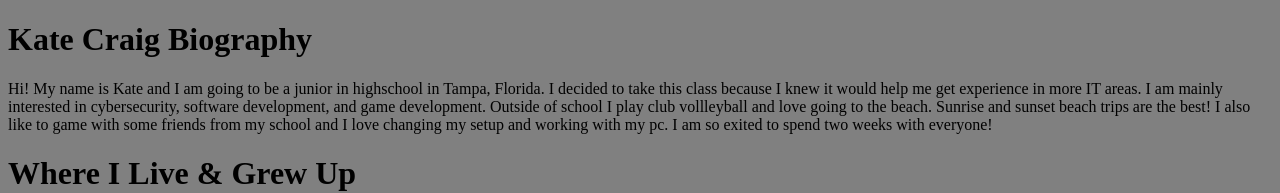
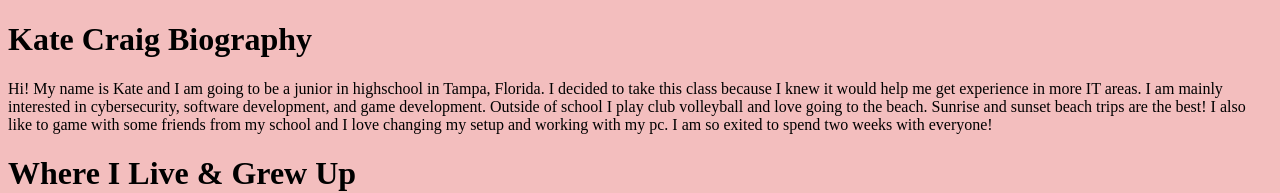
Before and after one commit to theitgirls/kacraig, a plain HTML site: page index.html in a window 1280 px wide. Shown: the top 193 px of the page. Drawn offline with Linux system fonts and the light colour scheme.

Commit message:
Add files via upload

```diff
--- a/index.html
+++ b/index.html
@@ -5,9 +5,9 @@
         <title>Kate Craig- Bio</title>
         </head>
 
-        <body style ="background-color: grey">
+        <body style ="background-color: rgb(243, 190, 190)">
             <h1> Kate Craig Biography </h1>
-            <p> Hi! My name is Kate and I am going to be a junior in highschool in Tampa, Florida. I decided to take this class because I knew it would help me get experience in more IT areas. I am mainly interested in cybersecurity, software development, and game development. Outside of school I play club vollleyball and love going to the beach. Sunrise and sunset beach trips are the best! I also like to game with some friends from my school and I love changing my setup and working with my pc. I am so exited to spend two weeks with everyone!
+            <p> Hi! My name is Kate and I am going to be a junior in highschool in Tampa, Florida. I decided to take this class because I knew it would help me get experience in more IT areas. I am mainly interested in cybersecurity, software development, and game development. Outside of school I play club volleyball and love going to the beach. Sunrise and sunset beach trips are the best! I also like to game with some friends from my school and I love changing my setup and working with my pc. I am so exited to spend two weeks with everyone!
             </p>
             <h1> Where I Live & Grew Up </h1>
             <img src="stpete.jpg" alt="Where I Live"
```
